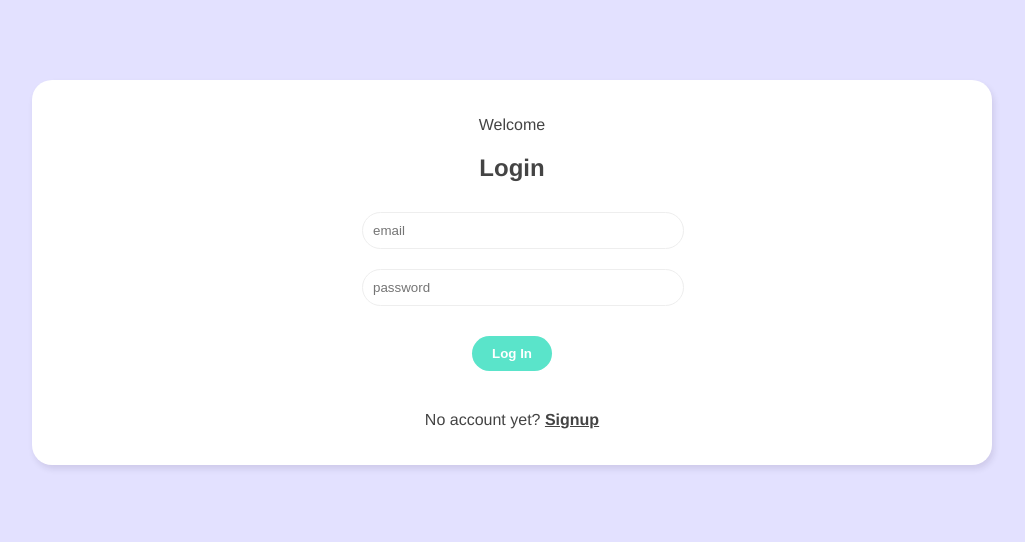
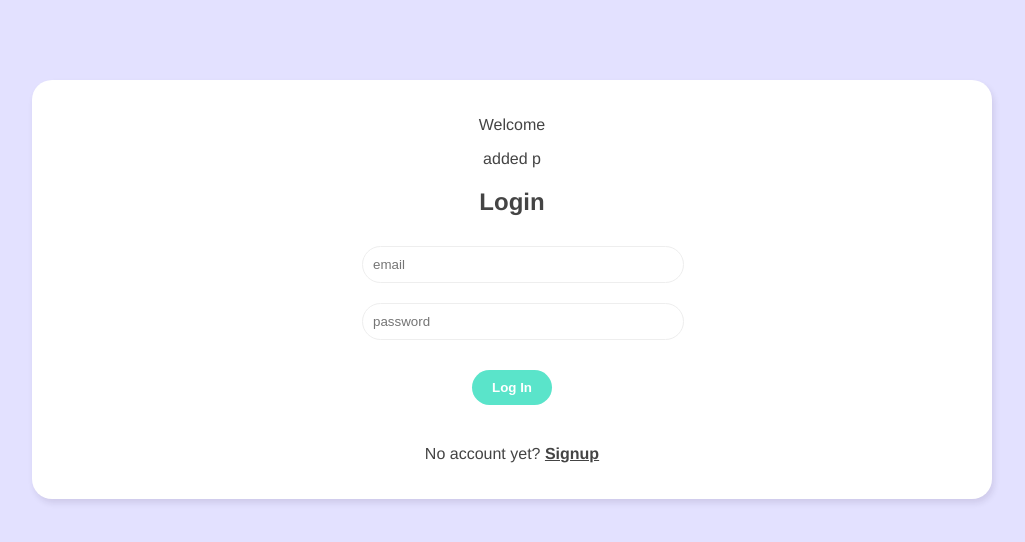
Before and after one commit to karinlj/vue-live-chat, a Vue app: page / in a window 1280 px wide. Shown: the top 542 px of the page, without its empty margins (128-1153 px from the left). Built offline with nearby package versions, Linux system fonts and the light colour scheme; no server answers.

Commit message:
added line

```diff
--- a/src/views/Welcome.vue
+++ b/src/views/Welcome.vue
@@ -1,6 +1,7 @@
 <template>
   <div class="welcome container">
     <p>Welcome</p>
+    <p>added p</p>
     <div v-if="showLogin">
       <h2>Login</h2>
       <LoginForm @login="enterChat" />
```
